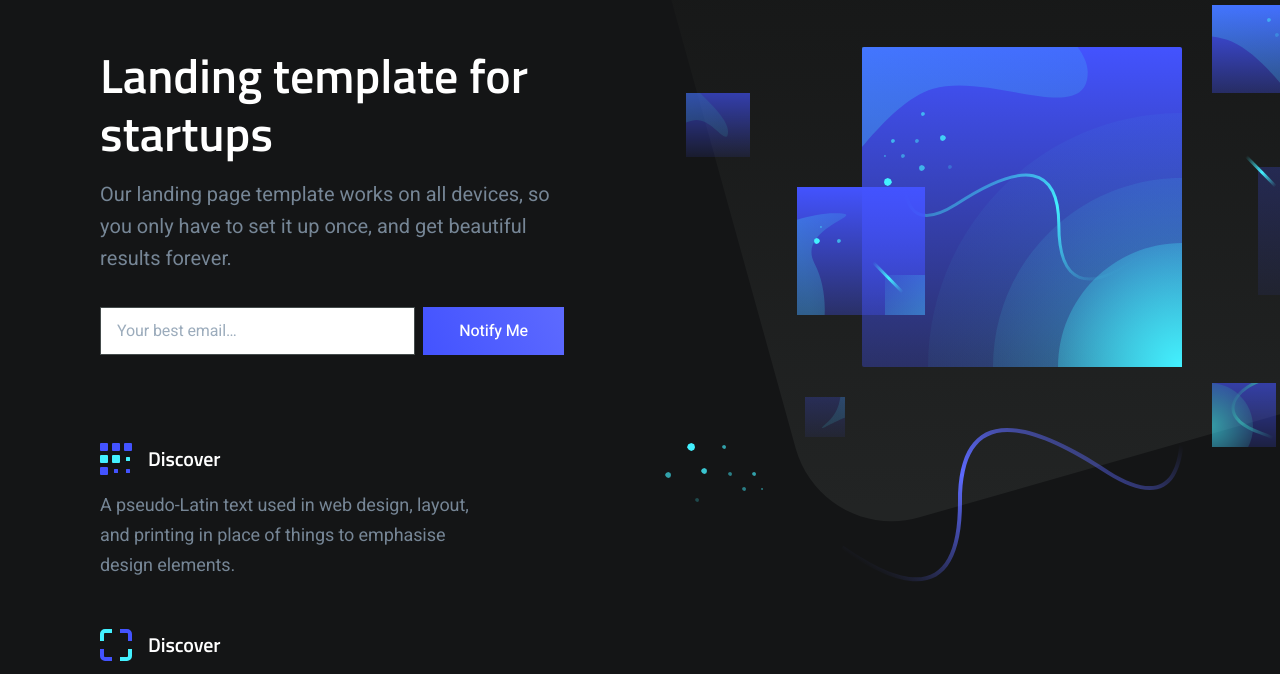
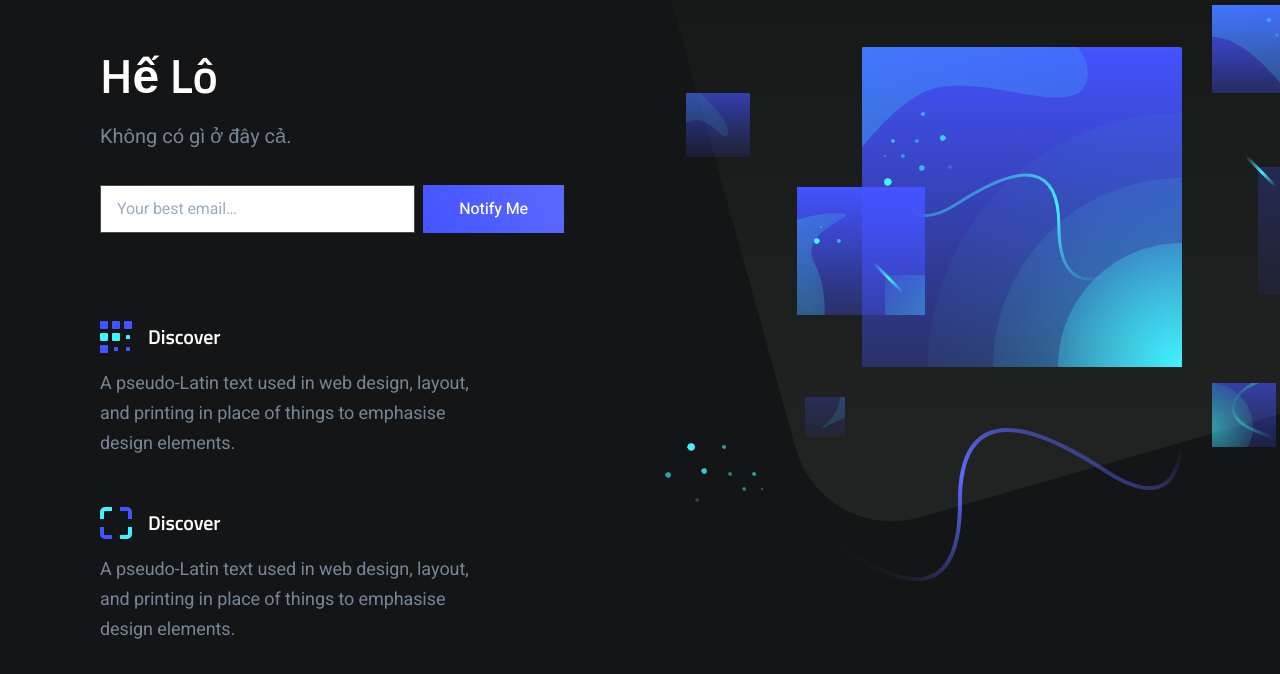
Before and after one commit to thanhssj1/web-test, a plain HTML site: page index.html in a window 1280 px wide. Shown: the part 113-787 px from the top of the page. Drawn offline with nearby package versions, Linux system fonts and the light colour scheme.

Commit message:
Update index.html

```diff
--- a/index.html
+++ b/index.html
@@ -4,7 +4,7 @@
     <meta charset="utf-8">
     <meta http-equiv="X-UA-Compatible" content="IE=edge">
     <meta name="viewport" content="width=device-width, initial-scale=1">
-    <title>Ellie Template</title>
+    <title>Trần Tuấn Thành</title>
     <link href="https://fonts.googleapis.com/css?family=Heebo:400,400i,500,700|Titillium+Web:600" rel="stylesheet">
     <link rel="stylesheet" href="dist/css/style.css">
     <script src="https://unpkg.com/scrollreveal@4.0.0/dist/scrollreveal.min.js"></script>
@@ -53,8 +53,8 @@
                 <div class="container">
                     <div class="hero-inner">
 						<div class="hero-copy">
-	                        <h1 class="hero-title mt-0 is-revealing">Landing template for startups</h1>
-	                        <p class="hero-paragraph is-revealing">Our landing page template works on all devices, so you only have to set it up once, and get beautiful results forever.</p>
+	                        <h1 class="hero-title mt-0 is-revealing">Hế Lô</h1>
+	                        <p class="hero-paragraph is-revealing">Không có gì ở đây cả.</p>
 							<div class="hero-form field field-grouped is-revealing">
 	                            <div class="control control-expanded">
 	                                <input class="input" type="email" name="email" placeholder="Your best email&hellip;">
```
